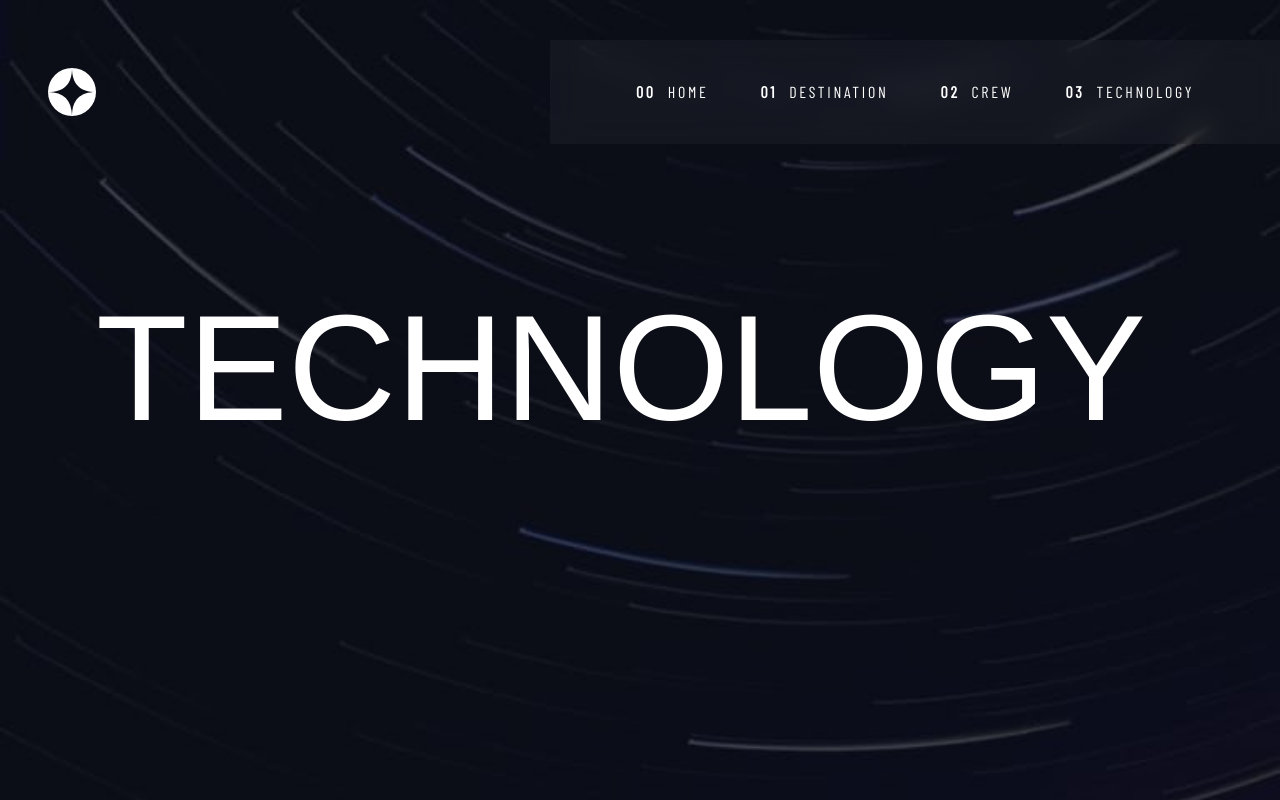
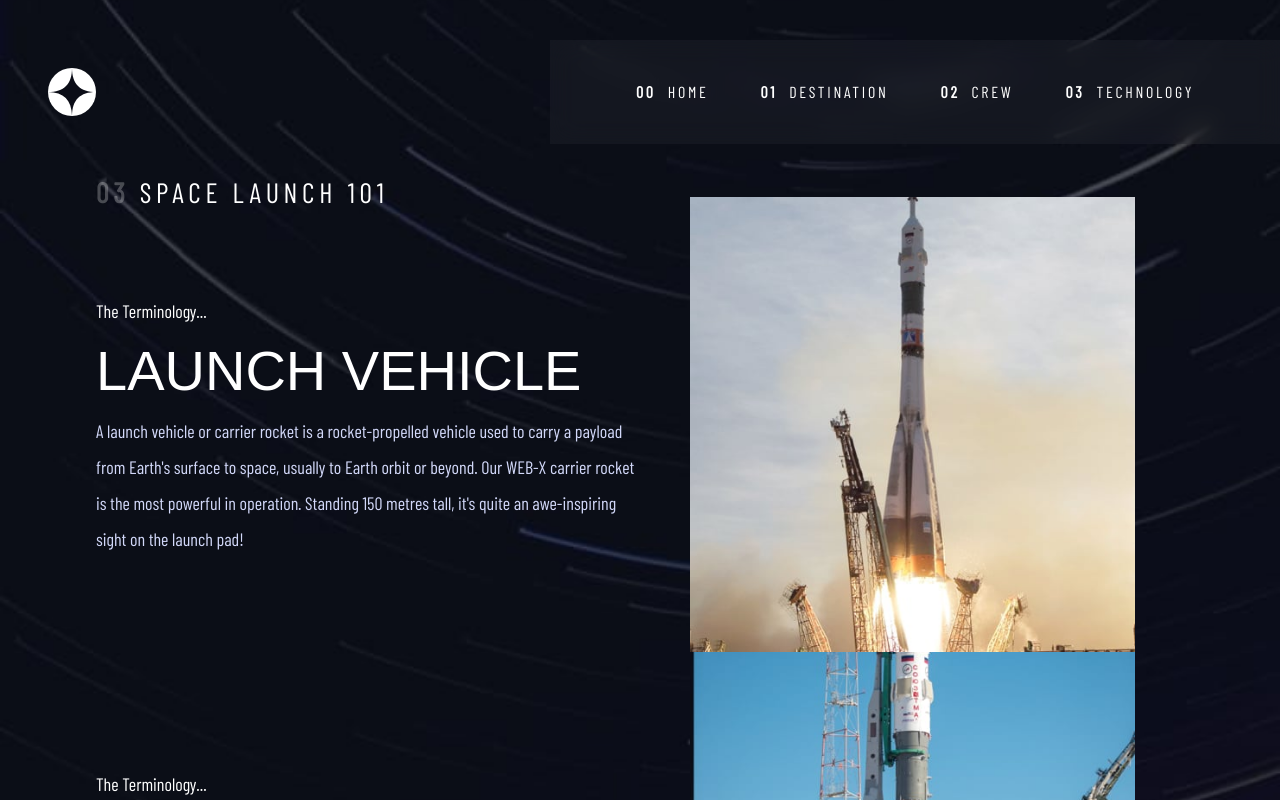
Before and after one commit to mackieva/space-tour, a Next.js app: page /technology in a window 1280 px wide. Shown: the top 800 px of the page. Built offline with nearby package versions, Linux system fonts and the light colour scheme; a web font is replaced by a local one.

Commit message:
Tech Content

```diff
--- /dev/null
+++ b/src/app/loading.tsx
@@ -0,0 +1,5 @@
+export default function LoadingPage() {
+	return (
+		<div className='bg-blue h-screen w-full p-24 absolute top-0 left-0'></div>
+	);
+}
--- a/src/app/technology/page.tsx
+++ b/src/app/technology/page.tsx
@@ -2,8 +2,10 @@ import Image from 'next/image';
 import bgDesktop from '/public/assets/technology/background-technology-desktop.jpg';
 import bgTablet from '/public/assets/technology/background-technology-tablet.jpg';
 import bgMobile from '/public/assets/technology/background-technology-mobile.jpg';
+import { data } from '@/util/data';
 
 export default function TechnologyPage() {
+	const content = data.technology;
 	return (
 		<main className='h-screen w-full p-24 absolute top-0 left-0'>
 			<Image
@@ -42,10 +44,32 @@ export default function TechnologyPage() {
 				}}
 				className='md:hidden'
 			/>
-			<div className='mx-w-screen-lg mx-auto mt-40 grid grid-cols-2 relative z-50'>
-				<div className='flex flex-col items-start justify-between '>
-					<h1>Technology</h1>
-				</div>
+			<div className='mx-w-screen-lg mx-auto mt-[75px] mb-16 flex justify-start items-center relative z-20'>
+				<h5 className='text-white'>
+					<span className='opacity-25 font-bold'>03</span> Space Launch 101
+				</h5>
+			</div>
+			<div className='overflow-y-visible -mt-20'>
+				{content.map((c) => (
+					<div
+						key={c.name}
+						className='mx-w-screen-lg mx-auto grid grid-cols-2 relative z-20'
+					>
+						<div className='flex flex-col justify-center items-start'>
+							<p className='secondaryTwo'>The Terminology...</p>
+							<h3>{c.name}</h3>
+							<p className='text-lavender'>{c.description}</p>
+						</div>
+						<div className='flex justify-center items-center'>
+							<Image
+								src={c.images.portrait}
+								width={445}
+								height={445}
+								alt={`Satellite Image of ${c.name}`}
+							/>
+						</div>
+					</div>
+				))}
 			</div>
 		</main>
 	);
```
